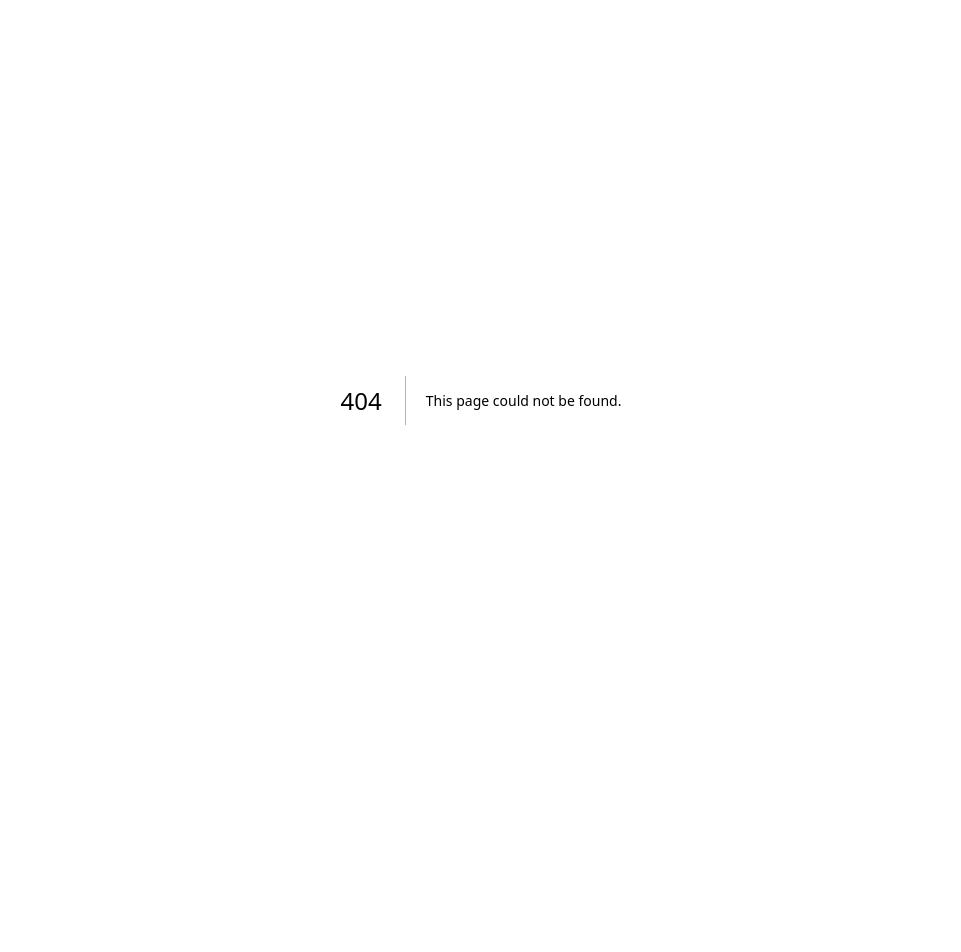
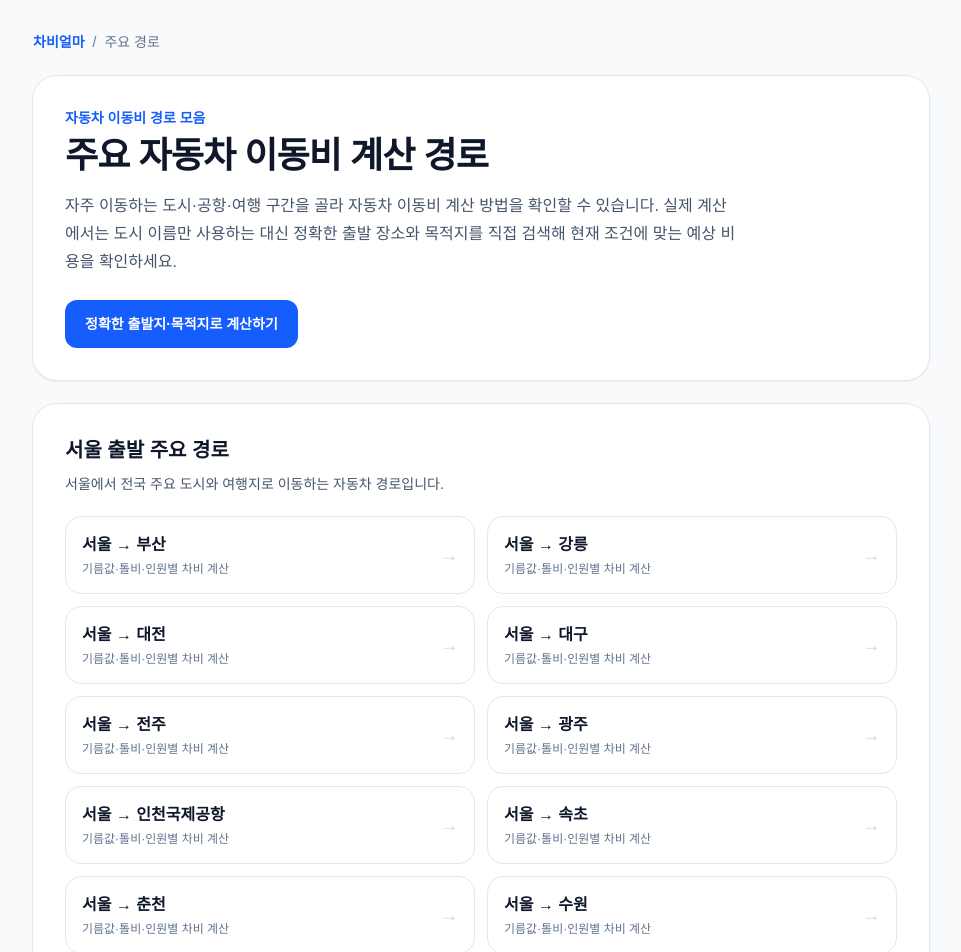
Before and after one commit to safetypleae/car-cost, a Next.js app: page /routes in a window 1280 px wide. Before the commit this address had no page. Shown: the top 952 px of the page, without its empty margins (159-1120 px from the left). Before the commit the page ends 800 px from the top, so only its background shows below. Built offline with nearby package versions, Linux system fonts and the light colour scheme.

Commit message:
feat: add route directory and related routes

```diff
--- a/src/app/routes/[slug]/page.tsx
+++ b/src/app/routes/[slug]/page.tsx
@@ -41,6 +41,28 @@ export async function generateMetadata({
   };
 }
 
+function getRelatedRoutes(currentSlug: string, origin: string, destination: string) {
+  const sameOrigin = routeGuides.filter(
+    (item) => item.slug !== currentSlug && item.origin === origin,
+  );
+  const connected = routeGuides.filter(
+    (item) =>
+      item.slug !== currentSlug &&
+      !sameOrigin.some((same) => same.slug === item.slug) &&
+      (item.origin === destination ||
+        item.destination === origin ||
+        item.destination === destination),
+  );
+  const others = routeGuides.filter(
+    (item) =>
+      item.slug !== currentSlug &&
+      !sameOrigin.some((same) => same.slug === item.slug) &&
+      !connected.some((candidate) => candidate.slug === item.slug),
+  );
+
+  return [...sameOrigin, ...connected, ...others].slice(0, 6);
+}
+
 export default async function RouteGuidePage({ params }: RoutePageProps) {
   const { slug } = await params;
   const route = getRouteGuide(slug);
@@ -48,6 +70,12 @@ export default async function RouteGuidePage({ params }: RoutePageProps) {
   if (!route) {
     notFound();
   }
+
+  const relatedRoutes = getRelatedRoutes(
+    route.slug,
+    route.origin,
+    route.destination,
+  );
 
   return (
     <main className="min-h-screen bg-slate-50 px-4 py-8 text-slate-900">
@@ -57,7 +85,16 @@ export default async function RouteGuidePage({ params }: RoutePageProps) {
             차비얼마
           </Link>
           <span className="mx-2">/</span>
-          <span>{route.origin} → {route.destination}</span>
+          <Link
+            href="/routes"
+            className="font-semibold text-blue-600 hover:underline"
+          >
+            주요 경로
+          </Link>
+          <span className="mx-2">/</span>
+          <span>
+            {route.origin} → {route.destination}
+          </span>
         </nav>
 
         <header className="rounded-3xl bg-white p-6 shadow-sm ring-1 ring-slate-200 sm:p-8">
@@ -75,8 +112,9 @@ export default async function RouteGuidePage({ params }: RoutePageProps) {
             <h2 className="font-bold">실제 이동비는 출발할 때 다시 계산하세요</h2>
             <p className="mt-2 text-sm leading-6 text-slate-600">
               거리와 소요시간은 경로와 교통 상황에 따라 달라지고, 기름값도 계속
-              변합니다. 차비얼마 계산기에서 출발지와 목적지를 검색하면 현재 조건을
-              기준으로 예상 연료비와 통행료, 인원별 차비를 계산할 수 있습니다.
+              변합니다. 차비얼마 계산기에서 정확한 출발 장소와 목적지를 검색하면
+              현재 조건을 기준으로 예상 연료비와 통행료, 인원별 차비를 계산할 수
+              있습니다.
             </p>
             <Link
               href="/"
@@ -174,11 +212,43 @@ export default async function RouteGuidePage({ params }: RoutePageProps) {
           </div>
         </section>
 
+        <section className="mt-6 rounded-3xl bg-white p-6 shadow-sm ring-1 ring-slate-200 sm:p-8">
+          <div className="flex items-end justify-between gap-4">
+            <div>
+              <p className="text-sm font-bold text-blue-600">다른 이동 구간</p>
+              <h2 className="mt-1 text-xl font-bold">관련 자동차 이동비 경로</h2>
+            </div>
+            <Link
+              href="/routes"
+              className="shrink-0 text-sm font-bold text-blue-600 hover:underline"
+            >
+              전체 보기
+            </Link>
+          </div>
+
+          <div className="mt-5 grid gap-3 sm:grid-cols-2">
+            {relatedRoutes.map((item) => (
+              <Link
+                key={item.slug}
+                href={`/routes/${item.slug}`}
+                className="rounded-2xl border border-slate-200 p-4 transition hover:border-blue-300 hover:bg-blue-50"
+              >
+                <p className="font-bold">
+                  {item.origin} → {item.destination}
+                </p>
+                <p className="mt-1 text-xs text-slate-500">
+                  자동차 이동비 계산 가이드
+                </p>
+              </Link>
+            ))}
+          </div>
+        </section>
+
         <div className="mt-6 rounded-3xl bg-slate-900 p-6 text-white sm:p-8">
           <h2 className="text-xl font-bold">현재 조건으로 직접 계산해보세요</h2>
           <p className="mt-2 text-sm leading-6 text-slate-300">
-            출발지·목적지, 차량 연비, 유종, 탑승 인원을 적용해 실제 여행 조건에
-            맞는 예상 차비를 확인할 수 있습니다.
+            정확한 출발 장소와 목적지, 차량 연비, 유종, 탑승 인원을 적용해 실제
+            여행 조건에 맞는 예상 차비를 확인할 수 있습니다.
           </p>
           <Link
             href="/"
@@ -189,6 +259,10 @@ export default async function RouteGuidePage({ params }: RoutePageProps) {
         </div>
 
         <footer className="py-8 text-center text-sm text-slate-500">
+          <Link href="/routes" className="hover:text-slate-900 hover:underline">
+            주요 경로
+          </Link>
+          <span className="mx-3">·</span>
           <Link href="/methodology" className="hover:text-slate-900 hover:underline">
             계산 기준·데이터 출처
           </Link>
--- /dev/null
+++ b/src/app/routes/page.tsx
@@ -0,0 +1,151 @@
+import type { Metadata } from "next";
+import Link from "next/link";
+import { routeGuides } from "@/data/route-guides";
+
+export const metadata: Metadata = {
+  title: "주요 자동차 이동비 계산 경로",
+  description:
+    "서울, 부산, 대구, 광주 등 주요 도시와 공항·여행 구간의 자동차 이동비 계산 가이드를 모았습니다. 원하는 경로를 선택하고 정확한 출발지와 목적지는 차비얼마 계산기에서 검색하세요.",
+  alternates: {
+    canonical: "/routes",
+  },
+};
+
+function isAirportRoute(origin: string, destination: string) {
+  return origin.includes("공항") || destination.includes("공항");
+}
+
+export default function RoutesPage() {
+  const seoulRoutes = routeGuides.filter((route) => route.origin === "서울");
+  const busanRoutes = routeGuides.filter((route) => route.origin === "부산");
+  const airportRoutes = routeGuides.filter((route) =>
+    isAirportRoute(route.origin, route.destination),
+  );
+  const otherRoutes = routeGuides.filter(
+    (route) =>
+      route.origin !== "서울" &&
+      route.origin !== "부산" &&
+      !isAirportRoute(route.origin, route.destination),
+  );
+
+  const groups = [
+    {
+      title: "서울 출발 주요 경로",
+      description: "서울에서 전국 주요 도시와 여행지로 이동하는 자동차 경로입니다.",
+      routes: seoulRoutes,
+    },
+    {
+      title: "부산 출발 주요 경로",
+      description: "부산에서 영남권 주요 도시와 여행지로 이동하는 경로입니다.",
+      routes: busanRoutes,
+    },
+    {
+      title: "공항 이동 경로",
+      description: "공항 픽업·샌딩이나 여행 출발 전 자동차 이동비를 확인해보세요.",
+      routes: airportRoutes,
+    },
+    {
+      title: "지역 간 주요 이동 경로",
+      description: "지역 도시 사이의 여행·방문·업무 이동에 활용할 수 있는 경로입니다.",
+      routes: otherRoutes,
+    },
+  ].filter((group) => group.routes.length > 0);
+
+  return (
+    <main className="min-h-screen bg-slate-50 px-4 py-8 text-slate-900">
+      <div className="mx-auto max-w-4xl">
+        <nav className="mb-6 text-sm text-slate-500" aria-label="경로">
+          <Link href="/" className="font-semibold text-blue-600 hover:underline">
+            차비얼마
+          </Link>
+          <span className="mx-2">/</span>
+          <span>주요 경로</span>
+        </nav>
+
+        <header className="rounded-3xl bg-white p-6 shadow-sm ring-1 ring-slate-200 sm:p-8">
+          <p className="text-sm font-bold text-blue-600">자동차 이동비 경로 모음</p>
+          <h1 className="mt-2 text-3xl font-bold tracking-tight sm:text-4xl">
+            주요 자동차 이동비 계산 경로
+          </h1>
+          <p className="mt-4 max-w-2xl text-sm leading-7 text-slate-600 sm:text-base">
+            자주 이동하는 도시·공항·여행 구간을 골라 자동차 이동비 계산 방법을
+            확인할 수 있습니다. 실제 계산에서는 도시 이름만 사용하는 대신 정확한
+            출발 장소와 목적지를 직접 검색해 현재 조건에 맞는 예상 비용을
+            확인하세요.
+          </p>
+          <Link
+            href="/"
+            className="mt-6 inline-flex w-full items-center justify-center rounded-xl bg-blue-600 px-5 py-3.5 text-sm font-bold text-white transition hover:bg-blue-700 sm:w-auto"
+          >
+            정확한 출발지·목적지로 계산하기
+          </Link>
+        </header>
+
+        <div className="mt-6 space-y-6">
+          {groups.map((group) => (
+            <section
+              key={group.title}
+              className="rounded-3xl bg-white p-6 shadow-sm ring-1 ring-slate-200 sm:p-8"
+            >
+              <h2 className="text-xl font-bold">{group.title}</h2>
+              <p className="mt-2 text-sm leading-6 text-slate-600">
+                {group.description}
+              </p>
+
+              <div className="mt-5 grid gap-3 sm:grid-cols-2">
+                {group.routes.map((route) => (
+                  <Link
+                    key={route.slug}
+                    href={`/routes/${route.slug}`}
+                    className="group rounded-2xl border border-slate-200 p-4 transition hover:border-blue-300 hover:bg-blue-50"
+                  >
+                    <div className="flex items-center justify-between gap-4">
+                      <div>
+                        <p className="font-bold">
+                          {route.origin} → {route.destination}
+                        </p>
+                        <p className="mt-1 text-xs text-slate-500">
+                          기름값·톨비·인원별 차비 계산
+                        </p>
+                      </div>
+                      <span
+                        aria-hidden="true"
+                        className="text-lg text-slate-300 transition group-hover:text-blue-600"
+                      >
+                        →
+                      </span>
+                    </div>
+                  </Link>
+                ))}
+              </div>
+            </section>
+          ))}
+        </div>
+
+        <section className="mt-6 rounded-3xl bg-slate-900 p-6 text-white sm:p-8">
+          <h2 className="text-xl font-bold">목록에 없는 경로도 계산할 수 있어요</h2>
+          <p className="mt-2 text-sm leading-6 text-slate-300">
+            차비얼마 계산기에서 건물명, 역, 공항, 관광지, 주소 등 실제 장소를
+            검색해 원하는 자동차 이동 경로의 예상 비용을 계산할 수 있습니다.
+          </p>
+          <Link
+            href="/"
+            className="mt-5 inline-flex w-full items-center justify-center rounded-xl bg-white px-5 py-3.5 text-sm font-bold text-slate-900 transition hover:bg-slate-100 sm:w-auto"
+          >
+            차비얼마 계산기 열기
+          </Link>
+        </section>
+
+        <footer className="py-8 text-center text-sm text-slate-500">
+          <Link href="/methodology" className="hover:text-slate-900 hover:underline">
+            계산 기준·데이터 출처
+          </Link>
+          <span className="mx-3">·</span>
+          <Link href="/" className="hover:text-slate-900 hover:underline">
+            차비얼마 홈
+          </Link>
+        </footer>
+      </div>
+    </main>
+  );
+}
--- a/src/app/sitemap.ts
+++ b/src/app/sitemap.ts
@@ -10,6 +10,12 @@ export default function sitemap(): MetadataRoute.Sitemap {
       lastModified: now,
       changeFrequency: "weekly",
       priority: 1,
+    },
+    {
+      url: "https://car-cost.kr/routes",
+      lastModified: now,
+      changeFrequency: "weekly",
+      priority: 0.9,
     },
     {
       url: "https://car-cost.kr/guide",
```
